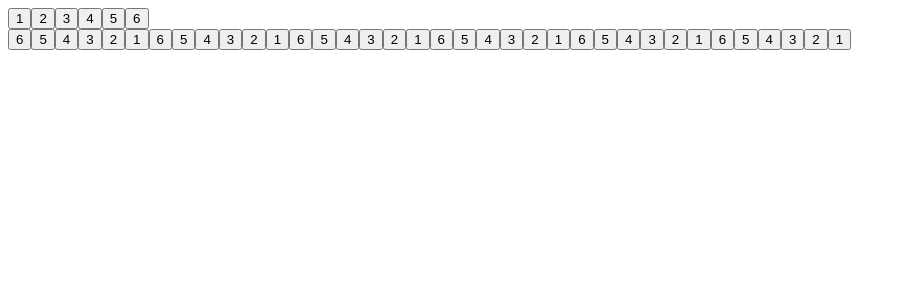
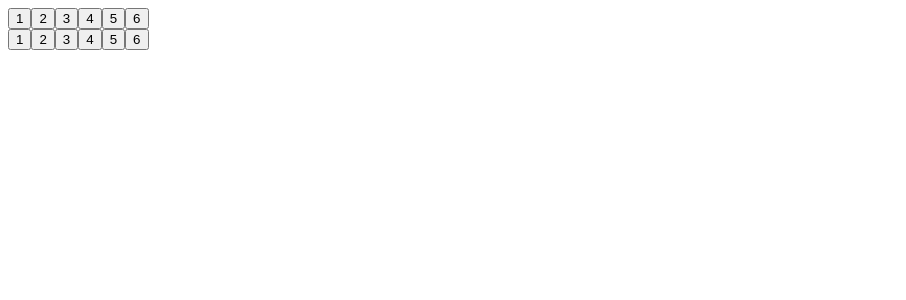
Before and after one commit to patel192/React-Practice, a React (Vite) app: page / in a window 1280 px wide. Shown: the top 300 px of the page, without its empty margins (0-906 px from the left). Built offline with nearby package versions, Linux system fonts and the light colour scheme.

Commit message:
onditional rendering with the && operator

```diff
--- a/src/Components/ConditionalRendering.jsx
+++ b/src/Components/ConditionalRendering.jsx
@@ -7,17 +7,10 @@ export const ConditionalRendering = () => {
     return <button>{item}</button>;
   });
   let slicedbuttons;
-  slicedbuttons =
-    array.length && array2.length != 0
-      ? array.map((item) => {
-          return (
-            <button>{item}</button> &&
-            array2.map((item2) => {
-            return <button>{item2}</button>;
-            })
-          );
-        })
-      : [<h1>Not Applicable</h1>]
+  slicedbuttons = array.length === array2.length && array.map((item)=>{
+    return <button>{item}</button>
+  })
+
   return (
     <div>
       <div>{buttons}</div>
```
